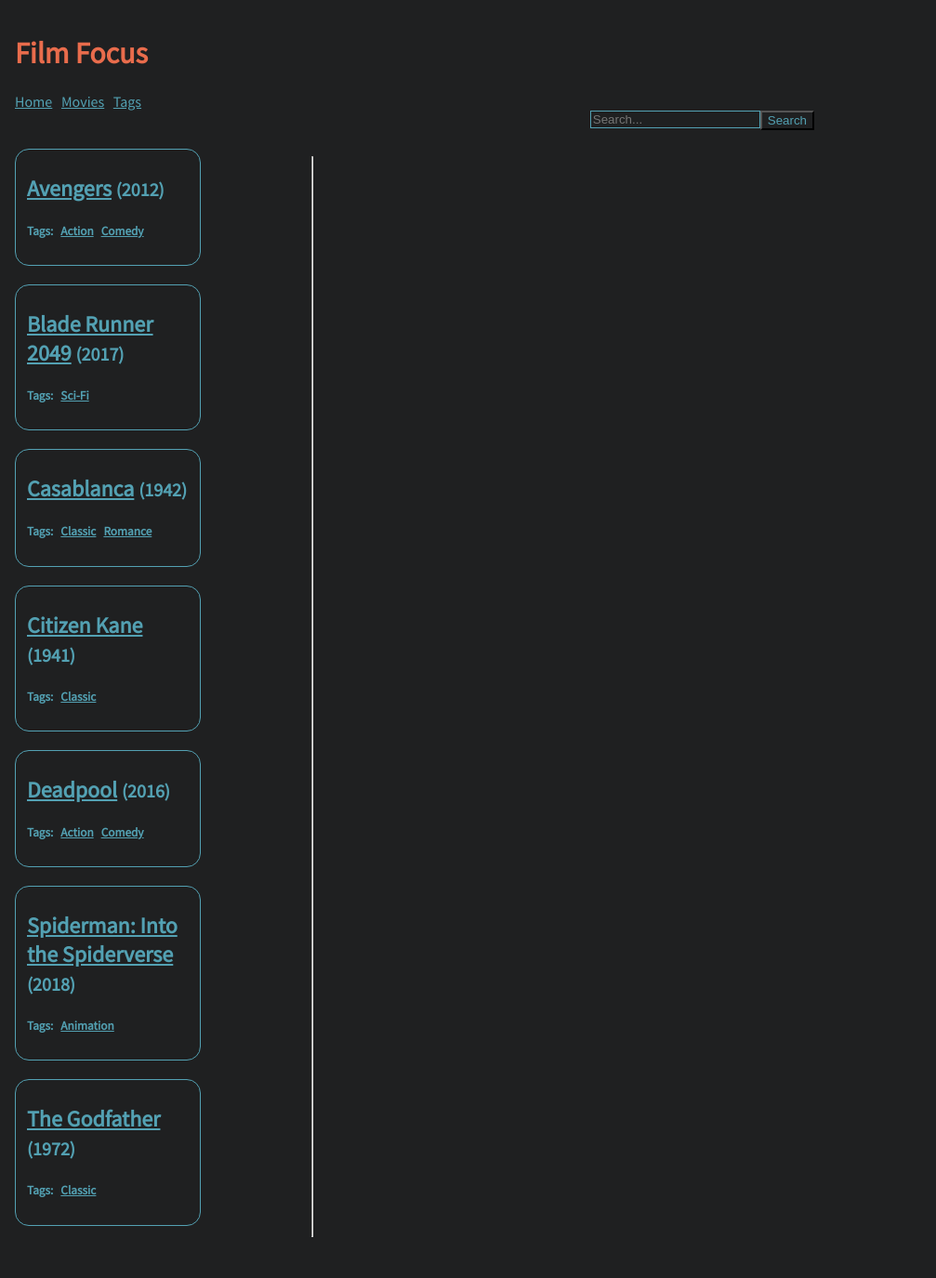
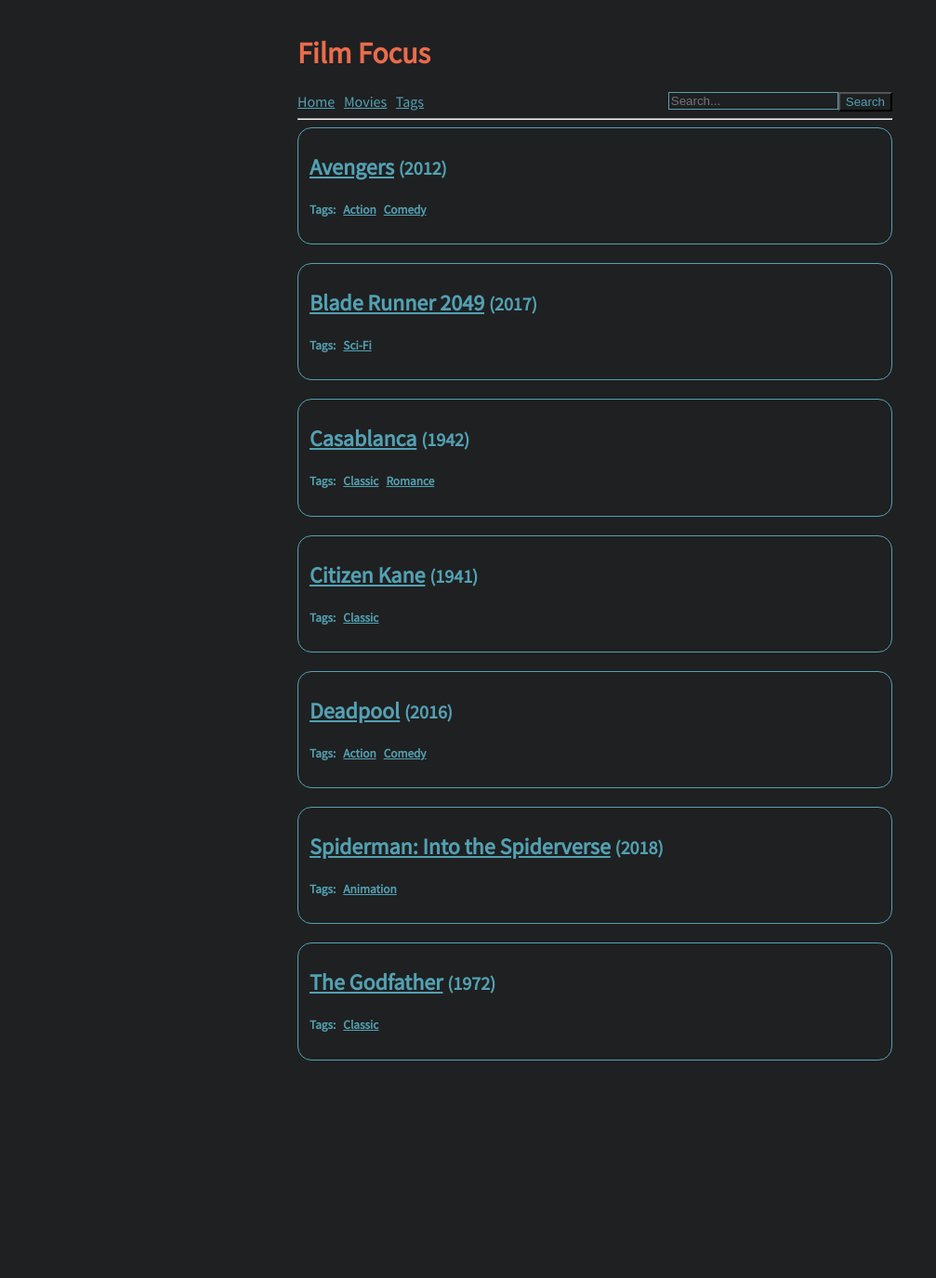
Before and after one commit to mordanc/MovieDB, a Django app: page /movies/ in a window 1280 px wide. Shown: the whole page at 93% size, without its empty margins (0-1007 px from the left). After the commit the page ends 1141 px from the top, so only its background shows below. Run offline with Django 3.2, Linux system fonts and the light colour scheme; data comes from the database, SQL or seed files in the repository.

Commit message:
Updated stylesheet, added some code for search function

```diff
--- a/movies/static/movies/stylesheet.css
+++ b/movies/static/movies/stylesheet.css
@@ -1,3 +1,9 @@
+
+.titlecard {
+    border-radius: 15px 15px 15px 15px;
+    padding: 6px 12px;
+    border: 1px solid #53a1b3;
+}
 body {
     font-family: 'Source Sans Pro', sans-serif;
     background-color: rgb(31,32,33);
@@ -45,14 +51,11 @@ li {
     grid-template-areas:
         "header header header header"
         "sidebar main main . "
-        "footer footer footer foooter"
+        "footer footer footer foooter";
 }
 
-.titlecard {
-    border-radius: 15px 15px 15px 15px;
-    padding: 6px 12px;
-    border: 1px solid #53a1b3;
-}
+
+
 
 .web-name {
     color: #e96c4c;
--- a/movies/templates/movies/movie_index.html
+++ b/movies/templates/movies/movie_index.html
@@ -8,10 +8,13 @@
 
     <link href="https://fonts.googleapis.com/css?family=Source+Sans+Pro" rel="stylesheet">
     <link href="{% static 'movies/stylesheet.css' %}" rel="stylesheet" type="text/css">
+    <style>
+
+    </style>
 </head>
 
-<body class="container">
-    <header class="item-a">
+<body>
+    <header>
         <h1 class="web-name">Film Focus</h1>
 
     <nav>
@@ -19,18 +22,20 @@
         <a href="{% url 'movies:movie_index' %}">Movies</a> &nbsp;
         <a href="{% url 'movies:tag_index' %}">Tags</a> &nbsp;
 
-        <form id="searchform" action="{% url 'movies:search_results' %}" method="GET" accept-charset="utf-8">
-                <button class="searchbutton" type="submit" style="float: right; background-color: rgb(31,32,33); color: #53a1b3; cursor: pointer;">Search</button>
-                <input class="searchfield" id="searchbox" name="q" type="text" id="search_bar"
-                    placeholder="Search..." style="float: right; background-color: rgb(31,32,33); color: #53a1b3; border: 1px solid #53a1b3;">
-        </form>
 
-    </nav>
-</header>
-    <hr>
+        <button class="searchbutton" type="submit" style="float: right; background-color: rgb(31,32,33); color: #53a1b3; cursor: pointer;">Search</button>
+        <input class="searchfield" id="searchbox" name="q" type="text" id="search_bar"
+            placeholder="Search..." style="float: right; background-color: rgb(31,32,33); color: #53a1b3; border: 1px solid #53a1b3;">
 
 
-    <div class="item-c">
+
+        </nav>
+        <hr>
+</header>
+
+
+
+    <div>
         {% if movies_list %}
 
             {% for movie in movies_list %}
```
